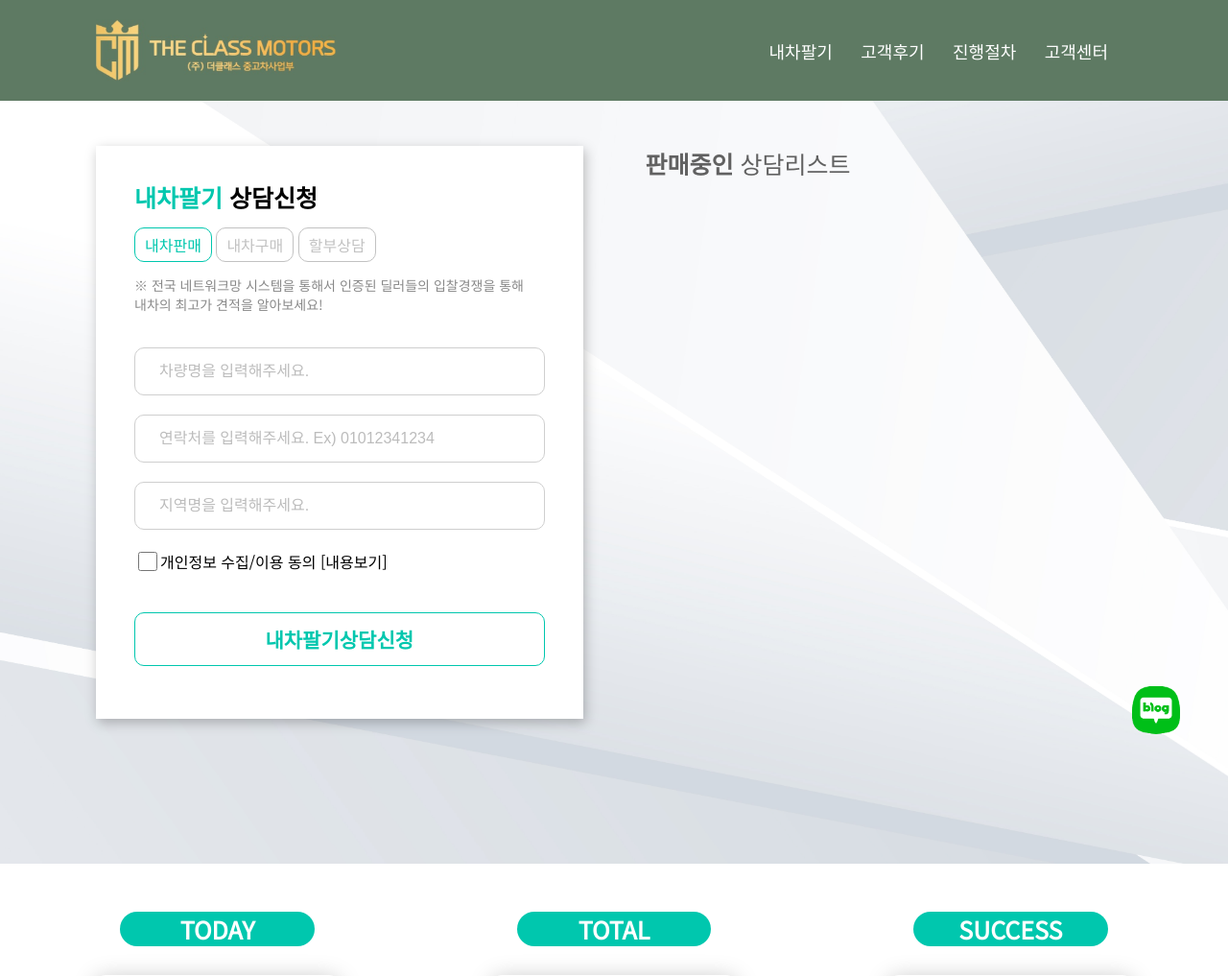
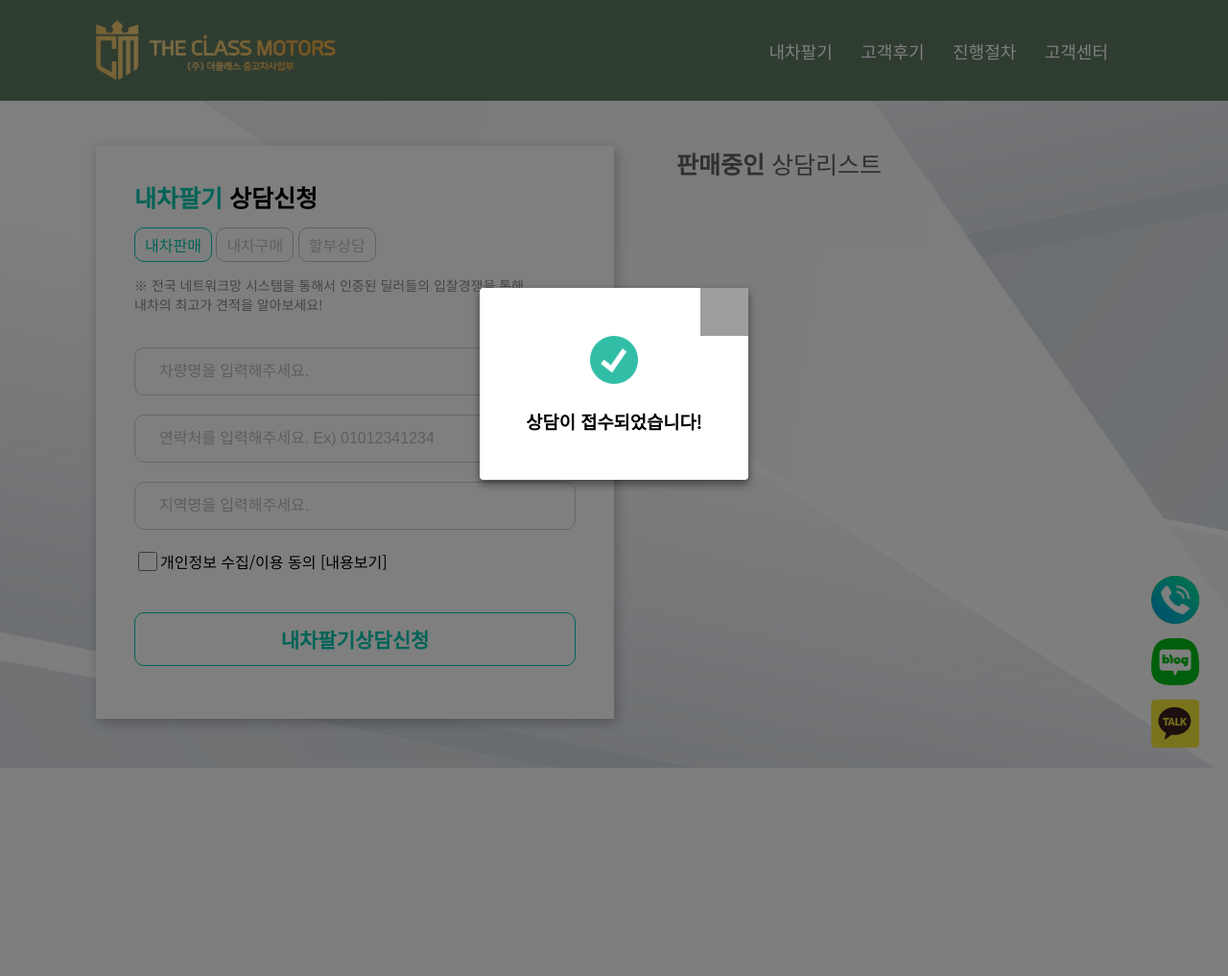
Before and after one commit to aika823/2022_01_the_class_car, a Django app: page / in a window 1280 px wide; the page is wider, and only the part inside the window is pictured. Shown: the top 1017 px of that part at 96% size. After the commit the page ends 800 px from the top of that part, so only its background shows below. Run offline with Django 4.2, Linux system fonts and the light colour scheme; data that the repository does not hold is empty; some libraries are stand-ins or nearby versions; grey boxes are pictures that could not be loaded.

Commit message:
[front] 모달 추가 / 전화버튼,카카오  추가 /

```diff
--- a/car/car_app/templates/index.html
+++ b/car/car_app/templates/index.html
@@ -60,6 +60,22 @@
     <!-- sidenav end -->
 
 
+    <!-- section#modalAlert -->
+    <section id="modalAlert">
+      <article class="modal_cnt">
+        <div class="modal_body">
+          <div class="alert">
+            <div class="img-wrap">
+              <img src="/static/images/check.png" alt="">
+            </div>
+            <h3>상담이 접수되었습니다!</h3>
+          </div>
+        </div>
+        <a href="javascript:void(0)" class="close_btn">닫기</a>
+      </article>
+      <div class="modal_dim"></div>
+    </section>
+
     <!-- section#main start -->
     <section id="main">
         <div class="main-wrap content">
@@ -73,7 +89,7 @@
                 <p>※ 전국 네트워크망 시스템을 통해서 인증된 딜러들의 입찰경쟁을 통해
                     <br>내차의 최고가 견적을 알아보세요!</p>
 
-                <form id="formSell" action="" method="post" class="form-sell">
+                <form id="formSell" action="" method="post" class="form-sell form">
                     {% csrf_token %}
                     <input type="hidden" name="table" value="sell">
                     <div class="form-row">
@@ -557,7 +573,15 @@
 
 
     <div class="blog">
-      <a href="https://m.place.naver.com/place/1554780959/home?entry=pll" target="_blank"><img src="/static/images/blog.png" alt=""></a>
+      <a href="tel:0507-1473-9019">
+        <img src="/static/images/telephone-call.png" alt="">
+      </a>
+      <a href="https://m.place.naver.com/place/1554780959/home?entry=pll" target="_blank">
+        <img src="/static/images/blog.png" alt="">
+      </a>
+      <a href="https://open.kakao.com/o/sqs65USd" target="_blank">
+        <img src="/static/images/kakao.png" alt="">
+      </a>
     </div>
 
 
@@ -743,7 +767,7 @@
         <p>대표자 : 정성훈</p>
         <p>사업자등록번호 : 426-81-02494</p>
         <p>사업장 주소지 : 대전광역시 서구 계룡로232번길 31, 204호(월평동)</p>
-        <p>대표 번호 : 050-71473-9019</p>
+        <p>대표 번호 : 0507-1473-9019</p>
         <br>
         <p>Copyright© THE CLASS MOTORS. All rights reserved</p>
     </footer>
@@ -887,6 +911,39 @@
         return scrollbarWidth;
       }
     </script>
+
+    <script>
+      $modalAlert = $('#modalAlert');
+
+      $('.form').submit(function() {
+        $body.addClass('modal_in');
+        $modalAlert.fadeIn(300);
+        $body.css('padding-right', getScrollWidth());
+        alert('modal')
+      });
+
+      $('.close_btn, .modal_dim').on('click', function () {
+        var speed = 300;
+        $modalAlert.fadeOut(speed);
+        setTimeout(function () {
+          $body.removeClass('modal_in');
+          $body.css('padding-right', 0)
+        }, speed)
+      });
+
+      function getScrollWidth() {
+        var body = document.querySelector('body');
+        var scrollDiv = document.createElement('div');
+        scrollDiv.className = 'fake_sjwidth';
+        body.appendChild(scrollDiv);
+        var scrollbarWidth = $(document).height() > $(window).height() ? scrollDiv.offsetWidth - scrollDiv.clientWidth :
+        0;
+
+        body.removeChild(scrollDiv);
+        return scrollbarWidth;
+      }
+
+    </script>
 </body>
 
 </html>
--- a/car/static/css/main.css
+++ b/car/static/css/main.css
@@ -148,15 +148,29 @@
   }
 }
 
-.modal_wrap {display:none;position: fixed; left:0; top:0; z-index:100; width:100%; height:100%; }
-.modal_wrap.active {display: block;}
-.modal_wrap .modal_dim {position: absolute; left: 0; top: 0; z-index: 10; display: block; width:100%; height:100%; content:''; background:rgba(0,0,0,.5);}
-.modal_wrap .modal_cnt {position:relative; height: 534px; top:50%; transform: translateY(-50%); z-index:20; width: 50%; min-height:534px; margin:0 auto;; background: #fff; box-shadow: 0 4px 10px rgba(0,0,0,.5); -webkit-box-shadow: 0 4px 10px rgba(0,0,0,.5); border-radius: 4px;}
-.modal_wrap .modal_cnt .close_btn {position: absolute; top:0; right:0; z-index:50; display: inline-block; width:50px; height:50px; background: url('./images/btn_colse.png') no-repeat 0 0; background-size: 100% 100%; text-indent:-99999px;}
-.modal_wrap .modal_cnt .modal_header {padding-bottom:5px; border-bottom:1px solid #ddd; }
-.modal_wrap .modal_cnt .modal_body { position: relative; height: 100%; overflow-y: scroll; padding: 0 30px;}
-.modal_wrap .modal_cnt .modal_body div { white-space: pre-line; word-break: keep-all;}
+.modal_wrap,
+#modalAlert {display:none;position: fixed; left:0; top:0; z-index:100; width:100%; height:100%; }
+#modalAlert {display: block;}
+.modal_wrap.active,
+#modalAlert.active {display: block;}
+.modal_wrap .modal_dim,
+#modalAlert .modal_dim {position: absolute; left: 0; top: 0; z-index: 10; display: block; width:100%; height:100%; content:''; background:rgba(0,0,0,.5);}
+.modal_wrap .modal_cnt,
+#modalAlert .modal_cnt {position:relative; height: 534px; top:50%; transform: translateY(-50%); z-index:20; width: 50%; min-height:534px; margin:0 auto;; background: #fff; box-shadow: 0 4px 10px rgba(0,0,0,.5); -webkit-box-shadow: 0 4px 10px rgba(0,0,0,.5); border-radius: 4px;}
+#modalAlert .modal_cnt { height: 200px; min-height: 200px; width: 280px;}
+.modal_wrap .modal_cnt .close_btn,
+#modalAlert .modal_cnt .close_btn {position: absolute; top:0; right:0; z-index:50; display: inline-block; width:50px; height:50px; background: url('./images/btn_colse.png') no-repeat 0 0; background-size: 100% 100%; text-indent:-99999px;}
+.modal_wrap .modal_cnt .modal_header,
+#modalAlert .modal_cnt .modal_header {padding-bottom:5px; border-bottom:1px solid #ddd; }
+.modal_wrap .modal_cnt .modal_body,
+#modalAlert .modal_cnt .modal_body { position: relative; height: 100%; overflow-y: scroll; padding: 0 30px;}
+#modalAlert .modal_cnt .modal_body { text-align: center;}
+#modalAlert .modal_cnt .modal_body {overflow-y: auto;}
+.modal_wrap .modal_cnt .modal_body div,
+#modalAlert .modal_wrap .modal_cnt .modal_body div { white-space: pre-line; word-break: keep-all;}
 .modal_wrap .modal_cnt .modal_body div img {width: 100%;}
+#modalAlert .img-wrap { width: 50px; height: 50px; margin: 50px auto 25px;}
+#modalAlert .img-wrap img { width: 100%;}
 .fake_sjwidth {overflow: scroll; position: absolute; top: -99999px; width: 60px; height: 60px;}
 
 
@@ -192,10 +206,14 @@
   z-index: 2;
   width: 50px;
   height: 50px;
-  right: 50px;
-  bottom: 35px;
+  right: 30px;
+  bottom: 150px;
   background-color: #00BF18;
   border-radius: 50%;
+}
+.blog a {
+  display: block;
+  margin-bottom: 10px;
 }
 .blog img {
   width: 100%;
--- a/car/static/css/style.css
+++ b/car/static/css/style.css
@@ -14,7 +14,7 @@
 }
 section#main .main-wrap {
   display: grid;
-  grid-template-columns: 1fr 1fr;
+  grid-template-columns: 50% 50%;
   width: 100%;
   column-gap: 65px;
 }
@@ -99,6 +99,7 @@
   padding: 12px 0;
   width: 100%;
   margin-top: 20px;
+  cursor: pointer;
 }
 
 section#main .main-wrap .consulting-wrap {
```
Also changed, not shown: car/static/images/check.png (added), car/static/images/kakao.png (added), car/static/images/telephone-call.png (added).
